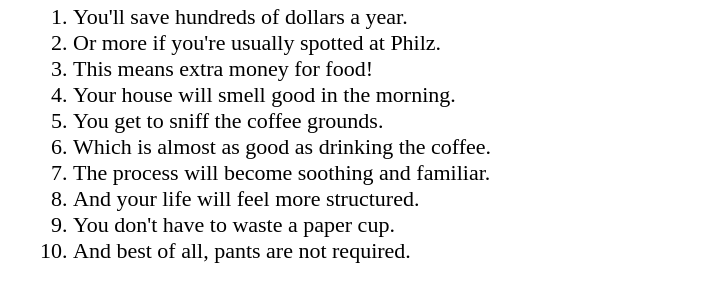
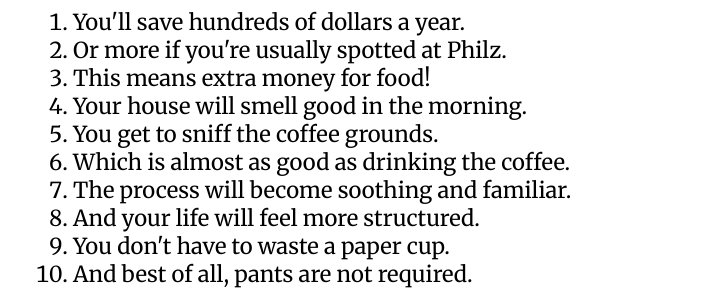
Before and after one commit to sydmayes/makecoffee, a plain HTML site: page index.html in a window 1280 px wide. Shown: the part 154-462 px from the top of the page, without its empty margins (271-994 px from the left). Drawn offline with Linux system fonts and the light colour scheme.

Commit message:
font links

```diff
--- a/index.html
+++ b/index.html
@@ -2,6 +2,8 @@
 <head>
 	<title>Make That Coffee</title>
 	<link href="assets/style.css" rel="stylesheet">
+	<link href="http://fonts.googleapis.com/css?family=Montserrat:400,700" rel="stylesheet" type="text/css">
+	<link href="http://fonts.googleapis.com/css?family=Merriweather:400,700" rel="stylesheet" type="text/css">
 </head>
 <body>
 	<main>
```
